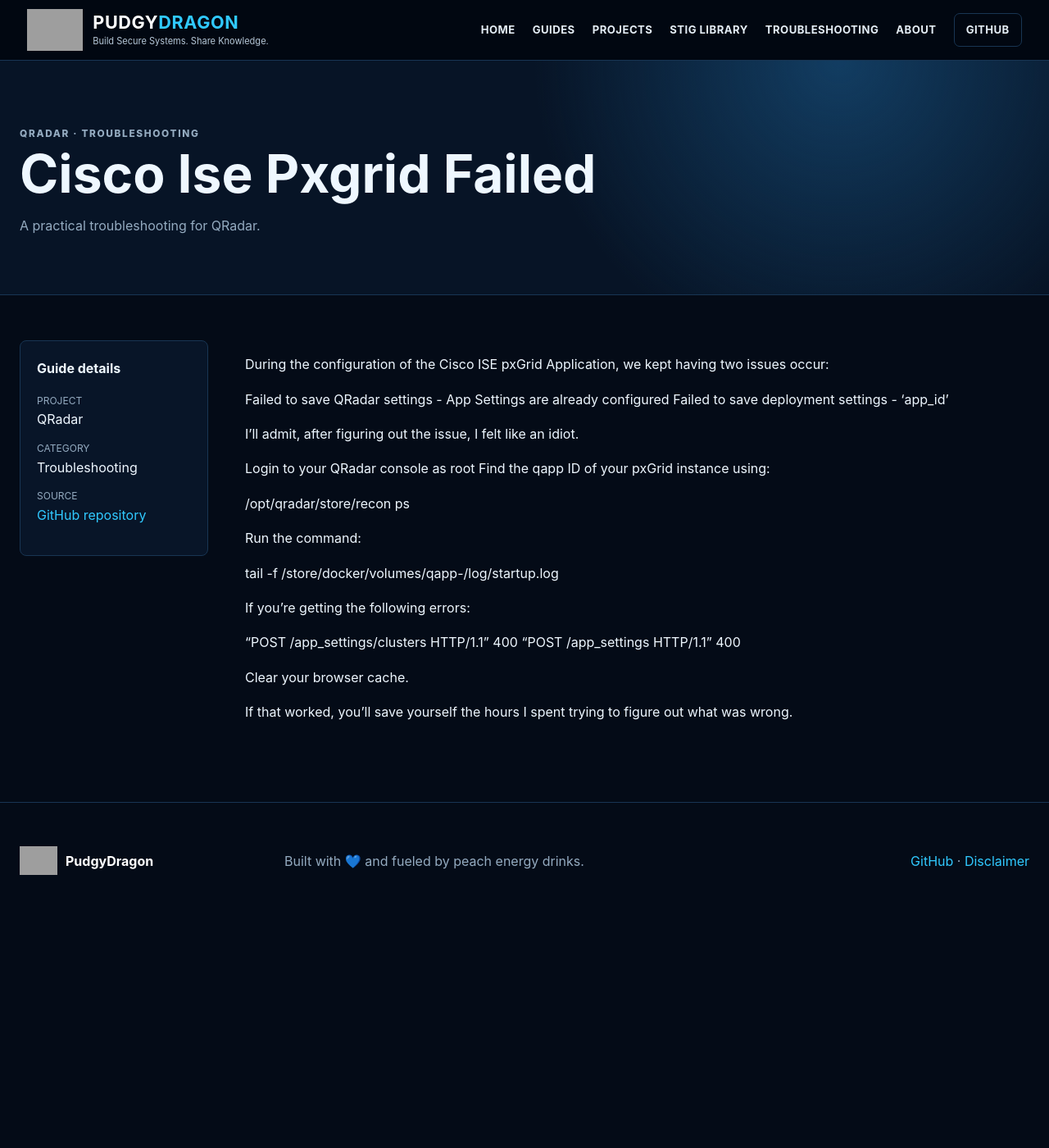
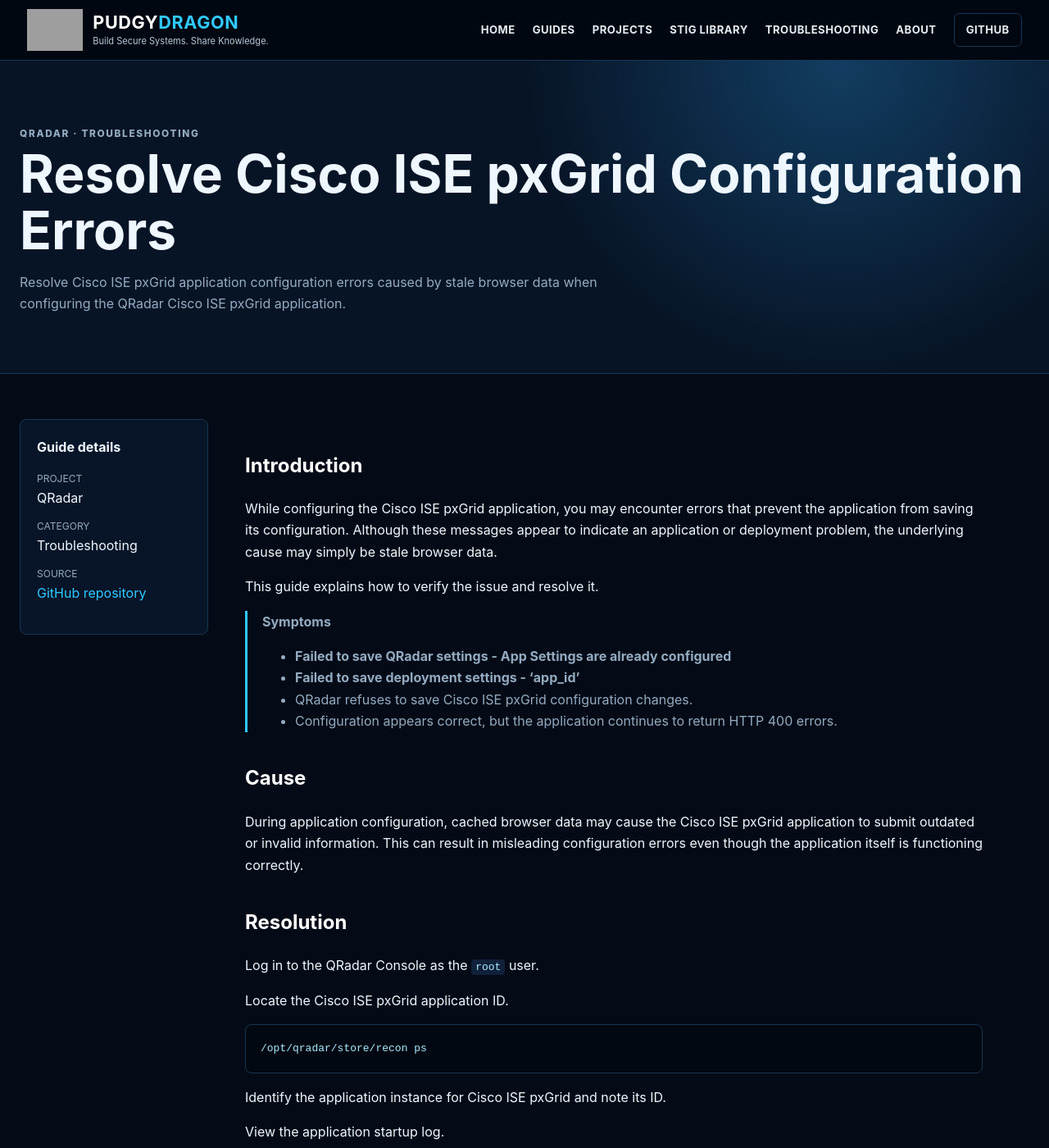
Before and after one commit to PudgyDragon/pudgydragon.github.io, a Jekyll site: the page built from _guides/qradar-troubleshooting-cisco-ise-pxgrid-failed.md, in a window 1280 px wide and 1400 px high. Shown: the whole window at 82% size. Built offline with Jekyll 4.4.1, drawn with Linux system fonts in a browser that asks for light colours; some of the changed text lies outside the part shown; grey boxes are pictures that could not be loaded.

Commit message:
Update qradar-troubleshooting-cisco-ise-pxgrid-failed.md

````diff
--- a/_guides/qradar-troubleshooting-cisco-ise-pxgrid-failed.md
+++ b/_guides/qradar-troubleshooting-cisco-ise-pxgrid-failed.md
@@ -1,32 +1,83 @@
 ---
-title: "Cisco Ise Pxgrid Failed"
+title: "Resolve Cisco ISE pxGrid Configuration Errors"
 project: "QRadar"
 category: "Troubleshooting"
-description: "A practical troubleshooting for QRadar."
+description: "Resolve Cisco ISE pxGrid application configuration errors caused by stale browser data when configuring the QRadar Cisco ISE pxGrid application."
 source_url: "https://github.com/PudgyDragon/QRadar/blob/main/Troubleshooting/Cisco%20ISE%20pxGrid%20Failed"
 ---
 
-During the configuration of the Cisco ISE pxGrid Application, we kept having two issues occur:
+## Introduction
 
-Failed to save QRadar settings - App Settings are already configured
-Failed to save deployment settings - 'app_id'
+While configuring the Cisco ISE pxGrid application, you may encounter errors that prevent the application from saving its configuration. Although these messages appear to indicate an application or deployment problem, the underlying cause may simply be stale browser data.
 
-I'll admit, after figuring out the issue, I felt like an idiot.
+This guide explains how to verify the issue and resolve it.
 
-Login to your QRadar console as root
-Find the qapp ID of your pxGrid instance using:
+> **Symptoms**
+>
+> - **Failed to save QRadar settings - App Settings are already configured**
+> - **Failed to save deployment settings - 'app_id'**
+> - QRadar refuses to save Cisco ISE pxGrid configuration changes.
+> - Configuration appears correct, but the application continues to return HTTP 400 errors.
 
+## Cause
+
+During application configuration, cached browser data may cause the Cisco ISE pxGrid application to submit outdated or invalid information. This can result in misleading configuration errors even though the application itself is functioning correctly.
+
+## Resolution
+
+Log in to the QRadar Console as the `root` user.
+
+Locate the Cisco ISE pxGrid application ID.
+
+```bash
 /opt/qradar/store/recon ps
+```
 
-Run the command:
+Identify the application instance for Cisco ISE pxGrid and note its ID.
 
-tail -f /store/docker/volumes/qapp-<ID>/log/startup.log
+View the application startup log.
 
-If you're getting the following errors:
+```bash
+tail -f /store/docker/volumes/qapp-<APP_ID>/log/startup.log
+```
 
-"POST /app_settings/clusters HTTP/1.1" 400
-"POST /app_settings HTTP/1.1" 400
+If the log repeatedly reports errors similar to:
 
-Clear your browser cache.
+```text
+POST /app_settings/clusters HTTP/1.1" 400
+POST /app_settings HTTP/1.1" 400
+```
 
-If that worked, you'll save yourself the hours I spent trying to figure out what was wrong.
+clear your web browser's cache.
+
+After clearing the cache, close the browser, reconnect to the QRadar Console, and attempt the configuration again.
+
+> **Field Note**
+>
+> This issue can easily be mistaken for an application, deployment, or API problem. In our case, several hours were spent reviewing logs and configuration before discovering that clearing the browser cache immediately resolved both errors.
+
+## Verification
+
+After clearing the browser cache:
+
+- Reopen the QRadar web interface.
+- Return to the Cisco ISE pxGrid application.
+- Save the configuration again.
+- Verify that the configuration completes without errors.
+- Confirm the HTTP 400 messages no longer appear in the application log.
+
+## If the Problem Persists
+
+If the issue continues after clearing the browser cache:
+
+- Verify you are configuring the correct Cisco ISE pxGrid application instance.
+- Review the application startup log for additional errors.
+- Confirm communication between QRadar and Cisco ISE.
+- Verify the Cisco ISE certificates, service account, and pxGrid configuration are valid.
+- Restart the application if configuration changes were recently made.
+
+## Additional Resources
+
+- IBM QRadar App Framework Documentation
+- IBM QRadar Cisco ISE pxGrid Application Documentation
+- Cisco Identity Services Engine (ISE) pxGrid Documentation
````
